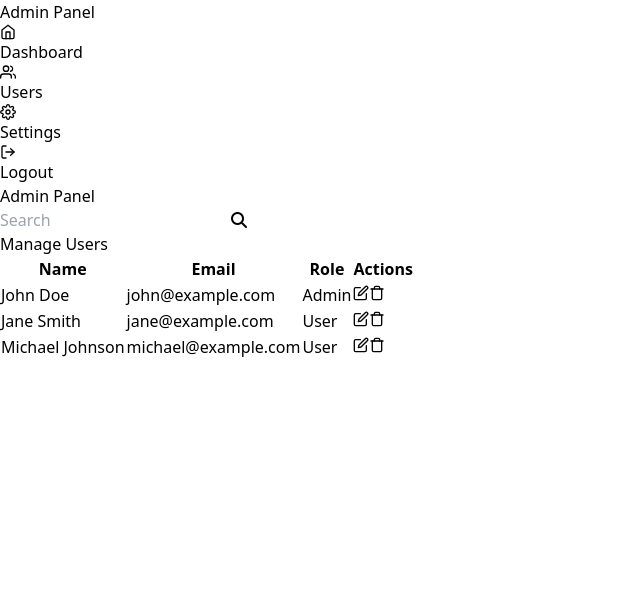
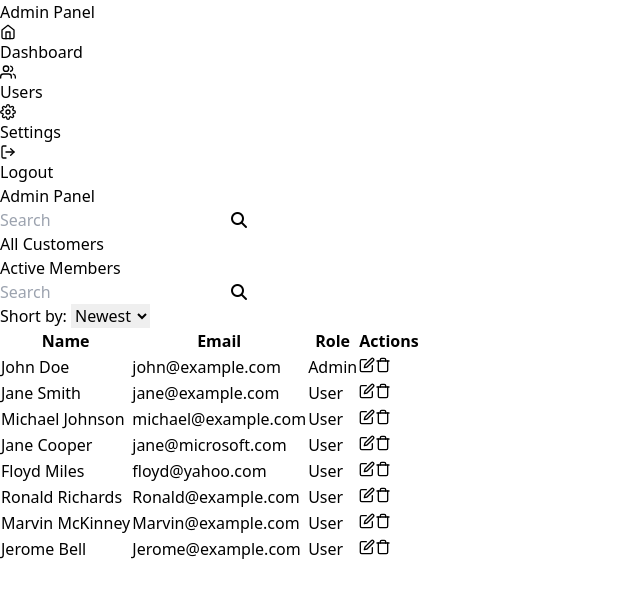
Before and after one commit to boonboww/parkinglots, a React (Vite) app: page /admin/useradmin in a window 1280 px wide. Shown: the top 598 px of the page, without its empty margins (0-640 px from the left). Built offline with nearby package versions, Linux system fonts and the light colour scheme; no server answers.

Commit message:
update adminser page

```diff
--- a/src/pages/admin_home/user_admin.jsx
+++ b/src/pages/admin_home/user_admin.jsx
@@ -5,29 +5,91 @@ function User_admin() {
   const users = [
     { id: 1, name: "John Doe", email: "john@example.com", role: "Admin" },
     { id: 2, name: "Jane Smith", email: "jane@example.com", role: "User" },
-    { id: 3, name: "Michael Johnson", email: "michael@example.com", role: "User" },
+    {
+      id: 3,
+      name: "Michael Johnson",
+      email: "michael@example.com",
+      role: "User",
+    },
+    {
+      id: 4,
+      name: "Jane Cooper",
+      email: "jane@microsoft.com",
+      role: "User",
+    },
+    {
+      id: 5,
+      name: "Floyd Miles",
+      email: "floyd@yahoo.com",
+      role: "User",
+    },
+    {
+      id: 6,
+      name: "Ronald Richards",
+      email: "Ronald@example.com",
+      role: "User",
+    },
+    {
+      id: 7,
+      name: "Marvin McKinney",
+      email: "Marvin@example.com",
+      role: "User",
+    },
+    {
+      id: 8,
+      name: "Jerome Bell",
+      email: "Jerome@example.com",
+      role: "User",
+    },
   ];
 
   return (
-    <div className="flex-1 p-6">
-      <div className="bg-white p-6 rounded-lg shadow-md">
-        <h3 className="text-lg font-bold mb-4">Manage Users</h3>
-        <table className="min-w-full">
+    <div className="flex-1 p-6 ">
+      <div className="bg-white p-6 shadow rounded-3xl">
+        <div className="flex justify-between items-center mb-4">
+          <div className="">
+            <h3 className="text-2xl font-bold mb-2">All Customers</h3>
+            <h4 className="text-[#16C098] text-sm">Active Members</h4>
+          </div>
+          <div className="flex gap-6">
+            <div className="relative">
+              <input
+                type="text"
+                placeholder="Search"
+                className="bg-[#F9FBFF] py-2 px-6 rounded-3xl shadow placeholder:pl-2"
+              />
+              <i class="fa-solid fa-magnifying-glass text-[#7E7E7E] absolute top-[50%] translate-y-[-50%] left-2"></i>
+            </div>
+            <div className="py-2 px-4 rounded-3xl shadow bg-[#F9FBFF]">
+              <span className="text-[#7E7E7E]">Short by: </span>
+              <select>
+                <option value="newest" selected>
+                  {" "}
+                  Newest
+                </option>
+                <option value="oldest">Oldest</option>
+                <option value="popular">Popular</option>
+              </select>
+            </div>
+          </div>
+        </div>
+        <div className="overflow-y-scroll h-[60vh]">
+          <table className="min-w-full ">
             <thead>
-            <tr>
+              <tr className="text-[#B5B7C0]">
                 <th className="text-left p-3">Name</th>
                 <th className="text-left p-3">Email</th>
                 <th className="text-left p-3">Role</th>
                 <th className="text-center p-3">Actions</th>
               </tr>
             </thead>
-          <tbody>
+            <tbody className="">
               {users.map((user) => (
-              <tr key={user.id} className="border-b">
-                <td className="p-3">{user.name}</td>
-                <td className="p-3">{user.email}</td>
-                <td className="p-3">{user.role}</td>
-                <td className="p-3 text-center">
+                <tr key={user.id} className="border-b font-medium">
+                  <td className="p-6">{user.name}</td>
+                  <td className="p-6">{user.email}</td>
+                  <td className="p-6">{user.role}</td>
+                  <td className="p-6 text-center">
                     <button className="text-blue-500 hover:text-blue-700 mr-3">
                       <FiEdit />
                     </button>
@@ -41,6 +103,7 @@ function User_admin() {
           </table>
         </div>
       </div>
+    </div>
   );
 }
 
```
Lines whose indentation alone changed are shown as unchanged.
